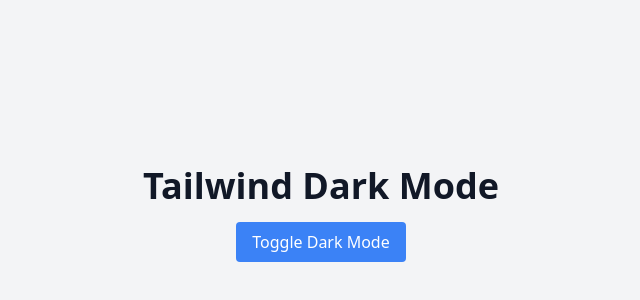
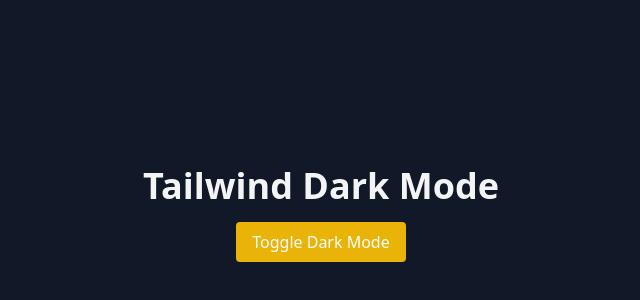
Before and after one commit to khoulidranya/alx-fe-reactjs, a React (Vite) app in the folder tailwind-react-integration/: page / in a window 1280 px wide. Shown: the part 186-486 px from the top of the page, without its empty margins (319-959 px from the left). Built offline with nearby package versions, Linux system fonts and the light colour scheme.

Commit message:
components midfd

```diff
--- a/tailwind-react-integration/tailwind.config.js
+++ b/tailwind-react-integration/tailwind.config.js
@@ -1,8 +1,12 @@
 /** @type {import('tailwindcss').Config} */
 module.exports = {
-  content: ["./src/**/*.{js,jsx,ts,tsx}", "./public/index.html"], // Updated purge paths
+  content: ["./src/**/*.{js,jsx,ts,tsx}", "./public/index.html"], // Specify files to scan for classes
+  darkMode: "class", // Enable dark mode using the "class" strategy
   theme: {
-    extend: {}, // Add custom styles if needed
+    extend: {}, // Extend the default Tailwind theme if needed
   },
-  plugins: [], // Add Tailwind plugins if needed
+  variants: { // Explicitly define variants
+    extend: {}, // Extend variants for utilities (e.g., hover, focus)
+  },
+  plugins: [], // Add any Tailwind plugins here if needed
 };
```
